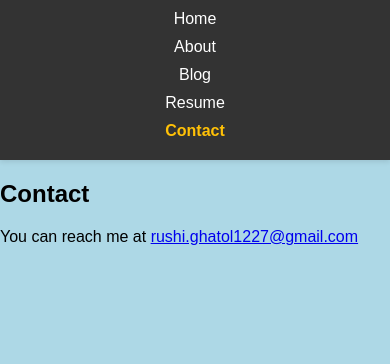
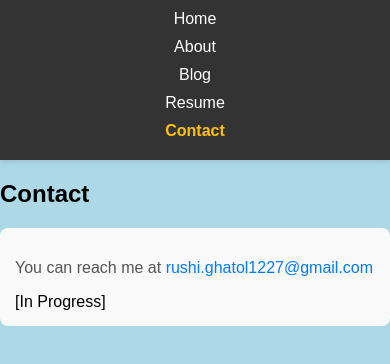
Before and after one commit to Hrushi1227/PersonalWebsiteResume, a React (Create React App) app: page /contact in a window 390 px wide. Shown: the top 364 px of the page. Built offline with nearby package versions, Linux system fonts and the light colour scheme.

Commit message:
added own email

```diff
--- a/src/components/About/About.css
+++ b/src/components/About/About.css
@@ -6,8 +6,34 @@
   margin: 20px;
   border-radius: 10px;
   box-shadow: 0 0 10px rgba(0, 0, 0, 0.1);
+  text-align: left;
 }
 
 .about h2 {
   color: #555;
+  margin-bottom: 20px;
 }
+
+.about p {
+  font-size: 1.2em;
+  line-height: 1.6;
+  color: #666;
+}
+
+/* Media query for smaller screens */
+@media (max-width: 600px) {
+  .about {
+    padding: 15px;
+    margin: 10px;
+    border-radius: 8px;
+    box-shadow: none; /* Remove shadow for a cleaner look on mobile */
+  }
+
+  .about h2 {
+    font-size: 1.5em; /* Slightly smaller font size for mobile */
+  }
+
+  .about p {
+    font-size: 1em; /* Slightly smaller font size for mobile */
+  }
+}
--- a/src/components/About/About.js
+++ b/src/components/About/About.js
@@ -7,7 +7,7 @@ const About = () => {
   return (
     <section className="about">
       <h2>About Section</h2>
-      <p>About content goes here.</p>
+      <p>About content goes here. [In Progress]</p>
     </section>
   );
 };
--- /dev/null
+++ b/src/components/Contact/Contact.css
@@ -0,0 +1,47 @@
+/* src/components/Contact.css */
+
+.contact {
+  max-width: 800px;
+  margin: 0 auto; /* Center the container */
+  padding: 20px; /* Add some padding for spacing */
+  background-color: #f9f9f9; /* Light background color */
+  box-shadow: 0 2px 5px rgba(0, 0, 0, 0.1); /* Subtle shadow for depth */
+  border-radius: 8px; /* Rounded corners */
+  text-align: left;
+}
+
+.contact h2 {
+  color: #333;
+  margin-bottom: 20px;
+  text-align: center;
+}
+
+.contact p {
+  font-size: 1.2em;
+  color: #555;
+}
+
+.contact a {
+  color: #007bff;
+  text-decoration: none;
+}
+
+.contact a:hover {
+  text-decoration: underline;
+}
+
+/* Media query for smaller screens */
+@media (max-width: 600px) {
+  .contact {
+    padding: 15px;
+    box-shadow: none; /* Remove shadow for a cleaner look on mobile */
+  }
+
+  .contact h2 {
+    font-size: 1.5em; /* Slightly smaller font size for mobile */
+  }
+
+  .contact p {
+    font-size: 1em; /* Slightly smaller font size for mobile */
+  }
+}
--- a/src/components/Contact/Contact.js
+++ b/src/components/Contact/Contact.js
@@ -1,13 +1,19 @@
 // src/components/Contact.js
 import React from "react";
+import "./Contact.css";
 
 const Contact = () => (
   <section id="contact">
     <h2>Contact</h2>
-    <p>
-      You can reach me at{" "}
-      <a href="mailto:rushi.ghatol1227@gmail.com">rushi.ghatol1227@gmail.com</a>
-    </p>
+    <section className="contact">
+      <p>
+        You can reach me at{" "}
+        <a href="mailto:rushi.ghatol1227@gmail.com">
+          rushi.ghatol1227@gmail.com
+        </a>
+      </p>
+      [In Progress]
+    </section>
   </section>
 );
 
```
